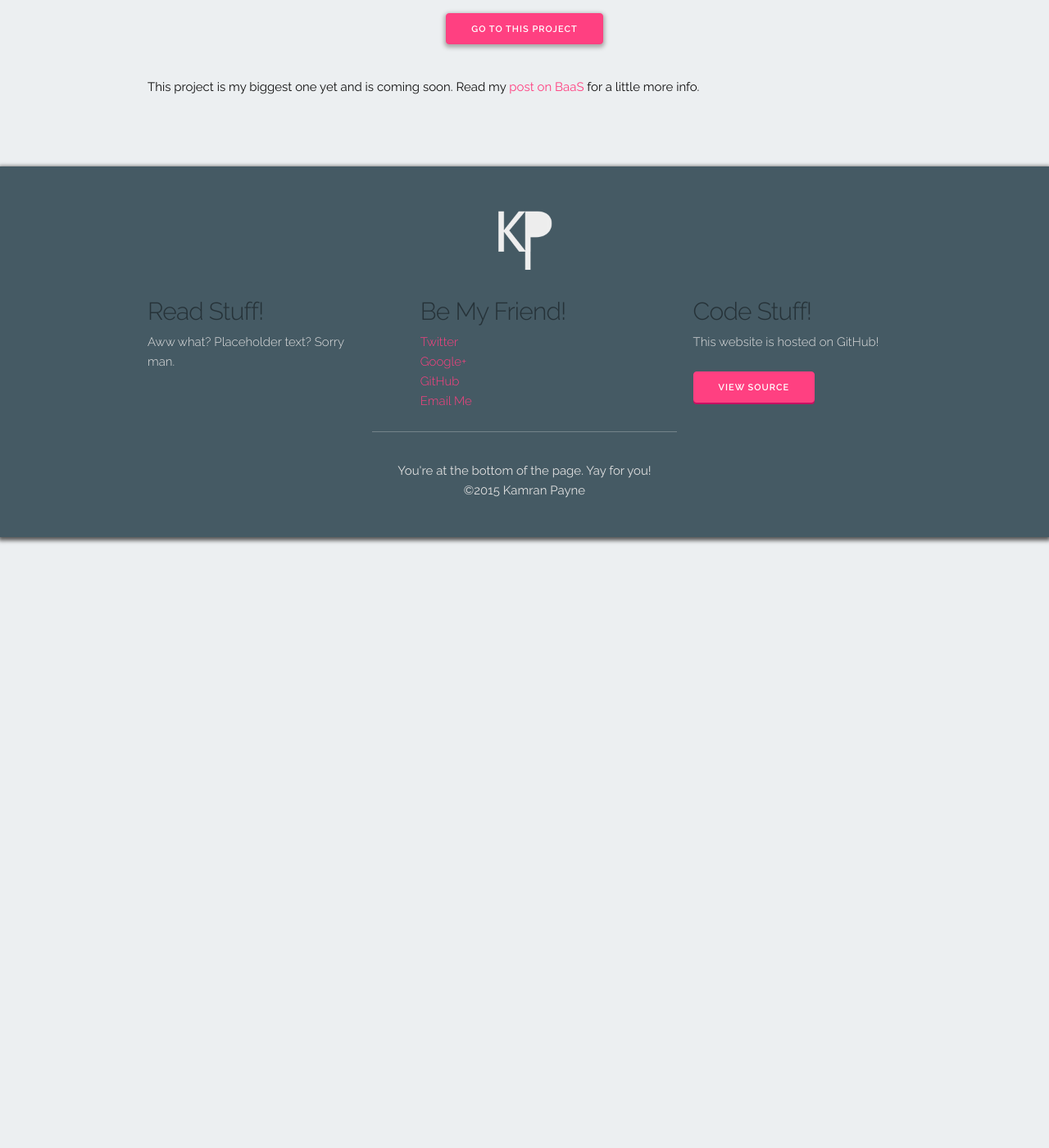
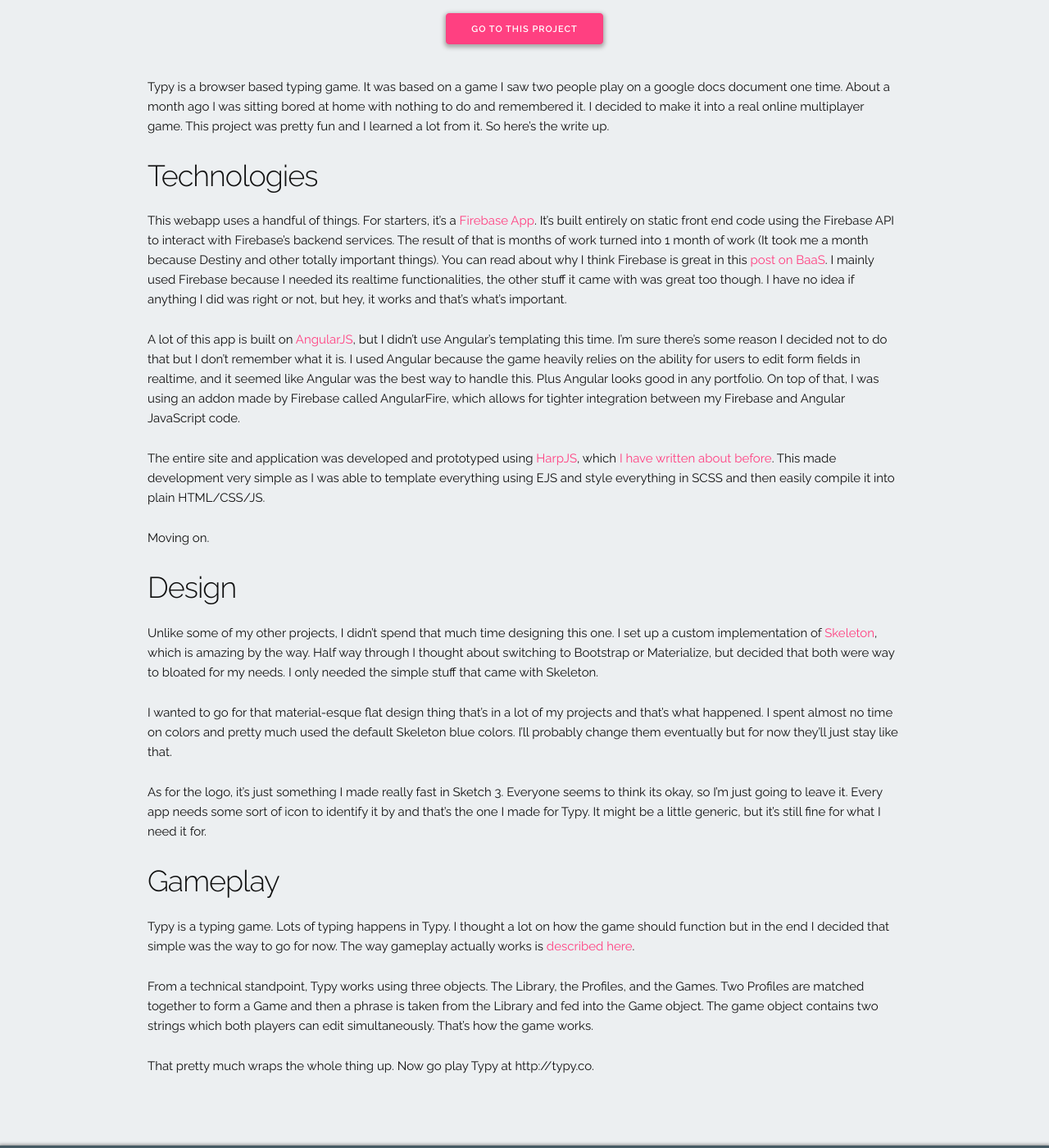
Before and after one commit to kmrn/kmrn.github.io, a Jekyll site: the page built from _posts/2015-06-22-typy.md, in a window 1280 px wide and 1400 px high, scrolled down 404 px. Shown: the whole window at 82% size. Built offline with Jekyll 4.4.1, drawn with Linux system fonts in a browser that asks for light colours.

Commit message:
update type portfolio post

```diff
--- a/_posts/2015-06-22-typy.md
+++ b/_posts/2015-06-22-typy.md
@@ -8,9 +8,38 @@
 image: /images/typy_thumb.png
 ---
 
+
 <div class="portfolio-links">
     <a href="http://typy.co" class="button button-primary">Go to this Project</a>
     <!-- <a href="https://github.com/ron953/typy/" class="button">View Source</a> -->
 </div>
 
-This project is my biggest one yet and is coming soon. Read my [post on BaaS](/blog/2015/06/06/backend/) for a little more info.
+Typy is a browser based typing game. It was based on a game I saw two people play on a google docs document one time. About a month ago I was sitting bored at home with nothing to do and remembered it. I decided to make it into a real online multiplayer game. This project was pretty fun and I learned a lot from it. So here's the write up.
+
+
+###Technologies
+This webapp uses a handful of things. For starters, it's a [Firebase App](https://firebase.com/). It's built entirely on static front end code using the Firebase API to interact with Firebase's backend services. The result of that is months of work turned into 1 month of work (It took me a month because Destiny and other totally important things). You can read about why I think Firebase is great in this [post on BaaS](/blog/2015/06/06/backend/). I mainly used Firebase because I needed its realtime functionalities, the other stuff it came with was great too though. I have no idea if anything I did was right or not, but hey, it works and that's what's important.
+
+A lot of this app is built on [AngularJS](https://angularjs.org/), but I didn't use Angular's templating this time. I'm sure there's some reason I decided not to do that but I don't remember what it is. I used Angular because the game heavily relies on the ability for users to edit form fields in realtime, and it seemed like Angular was the best way to handle this. Plus Angular looks good in any portfolio. On top of that, I was using an addon made by Firebase called AngularFire, which allows for tighter integration between my Firebase and Angular JavaScript code.
+
+The entire site and application was developed and prototyped using [HarpJS](http://harpjs.com/), which [I have written about before](/blog/2015/04/16/static/). This made development very simple as I was able to template everything using EJS and style everything in SCSS and then easily compile it into plain HTML/CSS/JS.
+
+Moving on.
+
+
+###Design
+Unlike some of my other projects, I didn't spend that much time designing this one. I set up a custom implementation of [Skeleton](http://getskeleton.com/), which is amazing by the way. Half way through I thought about switching to Bootstrap or Materialize, but decided that both were way to bloated for my needs. I only needed the simple stuff that came with Skeleton.
+
+I wanted to go for that material-esque flat design thing that's in a lot of my projects and that's what happened. I spent almost no time on colors and pretty much used the default Skeleton blue colors. I'll probably change them eventually but for now they'll just stay like that.
+
+As for the logo, it's just something I made really fast in Sketch 3. Everyone seems to think its okay, so I'm just going to leave it. Every app needs some sort of icon to identify it by and that's the one I made for Typy. It might be a little generic, but it's still fine for what I need it for.
+
+
+###Gameplay
+Typy is a typing game. Lots of typing happens in Typy. I thought a lot on how the game should function but in the end I decided that simple was the way to go for now. The way gameplay actually works is [described here](http://typy.co/howtoplay.html/).
+
+From a technical standpoint, Typy works using three objects. The Library, the Profiles, and the Games. Two Profiles are matched together to form a Game and then a phrase is taken from the Library and fed into the Game object. The game object contains two strings which both players can edit simultaneously. That's how the game works.
+
+
+
+That pretty much wraps the whole thing up. Now go play Typy at http://typy.co.
```
